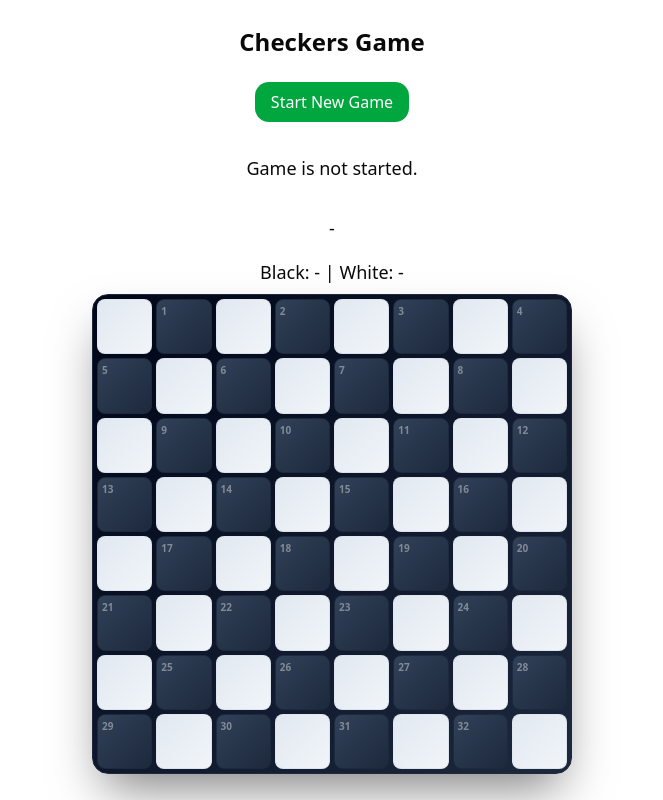
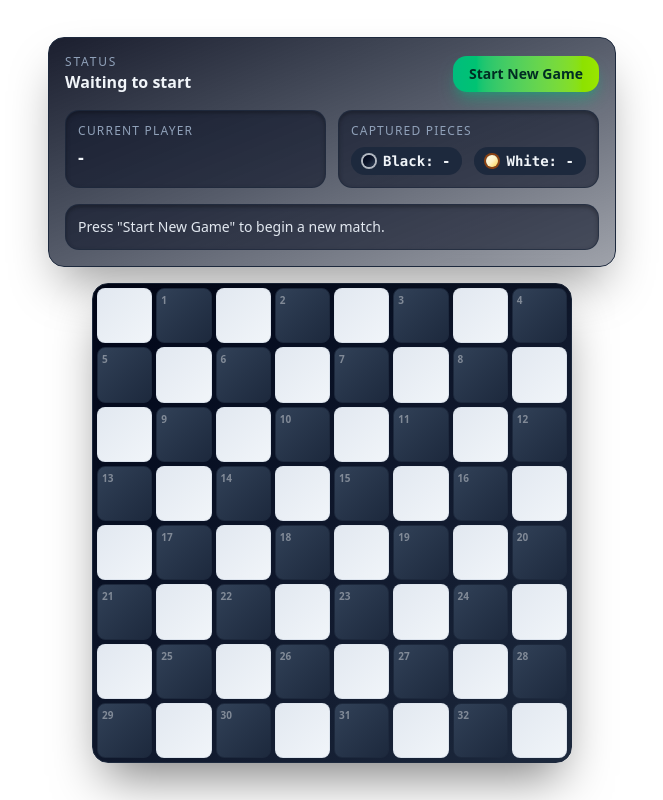
Before and after one commit to brunocpf/llm-checkers, a Next.js app: page / in a window 1280 px wide. Shown: the whole page, without its empty margins (308-971 px from the left). Built offline with nearby package versions, Linux system fonts and the light colour scheme.

Commit message:
Improve controls styling

```diff
--- a/src/components/checkers-board.tsx
+++ b/src/components/checkers-board.tsx
@@ -19,7 +19,7 @@ export function CheckersBoard() {
   )?.position;
 
   return (
-    <>
+    <div className="aspect-square w-full max-w-120 min-w-80">
       <div
         className="grid h-full w-full grid-cols-[repeat(var(--checkers-columns,1),minmax(0,1fr))] grid-rows-[repeat(var(--checkers-rows,1),minmax(0,1fr))] gap-1 rounded-2xl border border-slate-800 bg-linear-to-br from-slate-950 via-slate-900 to-slate-800 p-1 shadow-2xl shadow-black/50"
         style={{
@@ -88,6 +88,6 @@ export function CheckersBoard() {
           }}
         />
       ))}
-    </>
+    </div>
   );
 }
--- a/src/components/checkers-game-controls.tsx
+++ b/src/components/checkers-game-controls.tsx
@@ -49,37 +49,70 @@ export default function CheckersGameControls() {
   });
 
   return (
-    <div className="flex flex-col items-center justify-center py-2">
-      <div className="mb-4 flex justify-center">
+    <div className="flex flex-col items-center justify-center gap-4 rounded-2xl border border-slate-800 bg-linear-to-br from-slate-950/90 via-slate-900/70 to-slate-900/40 p-4 text-slate-100 shadow-2xl shadow-black/40 backdrop-blur">
+      <div className="flex w-full items-center justify-between gap-3">
+        <div className="flex flex-col">
+          <span className="text-xs tracking-[0.15em] text-slate-400 uppercase select-none">
+            Status
+          </span>
+          <span className="text-base font-semibold">
+            {status === "idle" && "Waiting to start"}
+            {status === "in-progress" && "Game in progress"}
+          </span>
+        </div>
         <button
-          className="cursor-pointer rounded-xl bg-green-600 px-4 py-2 text-white hover:bg-green-700 active:bg-green-800"
+          className="cursor-pointer rounded-xl bg-linear-to-r from-emerald-500 to-lime-400 px-4 py-2 text-sm font-semibold text-emerald-950 shadow-lg shadow-emerald-500/40 transition-[transform,translate,box-shadow] duration-150 hover:-translate-y-0.5 hover:shadow-lime-400/50 active:translate-y-0"
           onClick={() => startGame(8, 8)}
         >
           Start New Game
         </button>
       </div>
 
-      {status === "idle" ? (
-        <p className="my-4 text-lg">Game is not started.</p>
-      ) : status === "in-progress" ? (
-        <p className="my-4 text-lg">
-          {currentPlayer === "black" && "Current Player: Black"}
-          {currentPlayer === "white" && "Current Player: White"}
-        </p>
-      ) : null}
+      <div className="grid w-full grid-cols-1 gap-3 sm:grid-cols-2">
+        <div className="rounded-xl border border-slate-800/70 bg-slate-900/60 p-3 shadow-inner shadow-black/30">
+          <div className="text-xs tracking-widest text-slate-400 uppercase">
+            Current Player
+          </div>
+          <div className="mt-1 inline-flex items-center gap-3 text-lg font-semibold">
+            {status === "idle" ? (
+              "-"
+            ) : currentPlayer === "black" ? (
+              <>
+                <span className="h-3 w-3 rounded-full bg-linear-to-br from-slate-950 via-slate-900 to-slate-700 text-slate-100 ring-2 ring-slate-100/70" />
+                Black
+              </>
+            ) : (
+              <>
+                <span className="h-3 w-3 rounded-full bg-linear-to-br from-amber-50 via-amber-100 to-amber-300 text-amber-900 ring-2 ring-amber-700/70" />
+                White
+              </>
+            )}
+          </div>
+        </div>
+        <div className="rounded-xl border border-slate-800/70 bg-slate-900/60 p-3 shadow-inner shadow-black/30 sm:col-span-1">
+          <div className="text-xs tracking-widest text-slate-400 uppercase select-none">
+            Captured Pieces
+          </div>
+          <div className="mt-2 flex items-center gap-3 font-mono text-sm font-semibold">
+            <span className="inline-flex items-center gap-2 rounded-full bg-slate-800 px-3 py-1">
+              <span className="h-3 w-3 rounded-full bg-linear-to-br from-slate-950 via-slate-900 to-slate-700 text-slate-100 ring-2 ring-slate-100/70" />
+              Black: {status === "idle" ? "-" : captured.black.length}
+            </span>
+            <span className="inline-flex items-center gap-2 rounded-full bg-slate-800 px-3 py-1">
+              <span className="h-3 w-3 rounded-full bg-linear-to-br from-amber-50 via-amber-100 to-amber-300 text-amber-900 ring-2 ring-amber-700/70" />
+              White: {status === "idle" ? "-" : captured.white.length}
+            </span>
+          </div>
+        </div>
+      </div>
 
-      <p className="my-4 text-lg">
+      <div className="w-full rounded-xl border border-slate-800/70 bg-slate-900/60 p-3 text-sm text-slate-200 shadow-inner shadow-black/30">
         {aiIsThinking
-          ? "AI is thinking..."
+          ? "AI is evaluating the board…"
           : status !== "idle"
-            ? "Make a move"
-            : "-"}
-      </p>
-
-      <p className="text-lg">
-        Black: {status === "idle" ? "-" : captured.black.length} | White:{" "}
-        {status === "idle" ? "-" : captured.white.length}
-      </p>
+            ? "Select a piece to see valid moves."
+            : 'Press "Start New Game" to begin a new match.'}
+      </div>
     </div>
   );
 }
--- a/src/components/checkers-game.tsx
+++ b/src/components/checkers-game.tsx
@@ -6,12 +6,9 @@ import CheckersGameControls from "./checkers-game-controls";
 export function CheckersGame() {
   return (
     <CheckersGameProvider>
-      <div className="grid w-full place-items-center p-4">
-        <h1 className="mb-4 text-center text-2xl font-bold">Checkers Game</h1>
+      <div className="grid w-full place-items-center gap-4 p-4">
         <CheckersGameControls />
-        <div className="aspect-square w-full max-w-120 min-w-80">
-          <CheckersBoard />
-        </div>
+        <CheckersBoard />
       </div>
     </CheckersGameProvider>
   );
```
Also changed, not shown: screenshots/screenshot_1.png (added), 1 other file (tests, documents, lock files or other folders).
